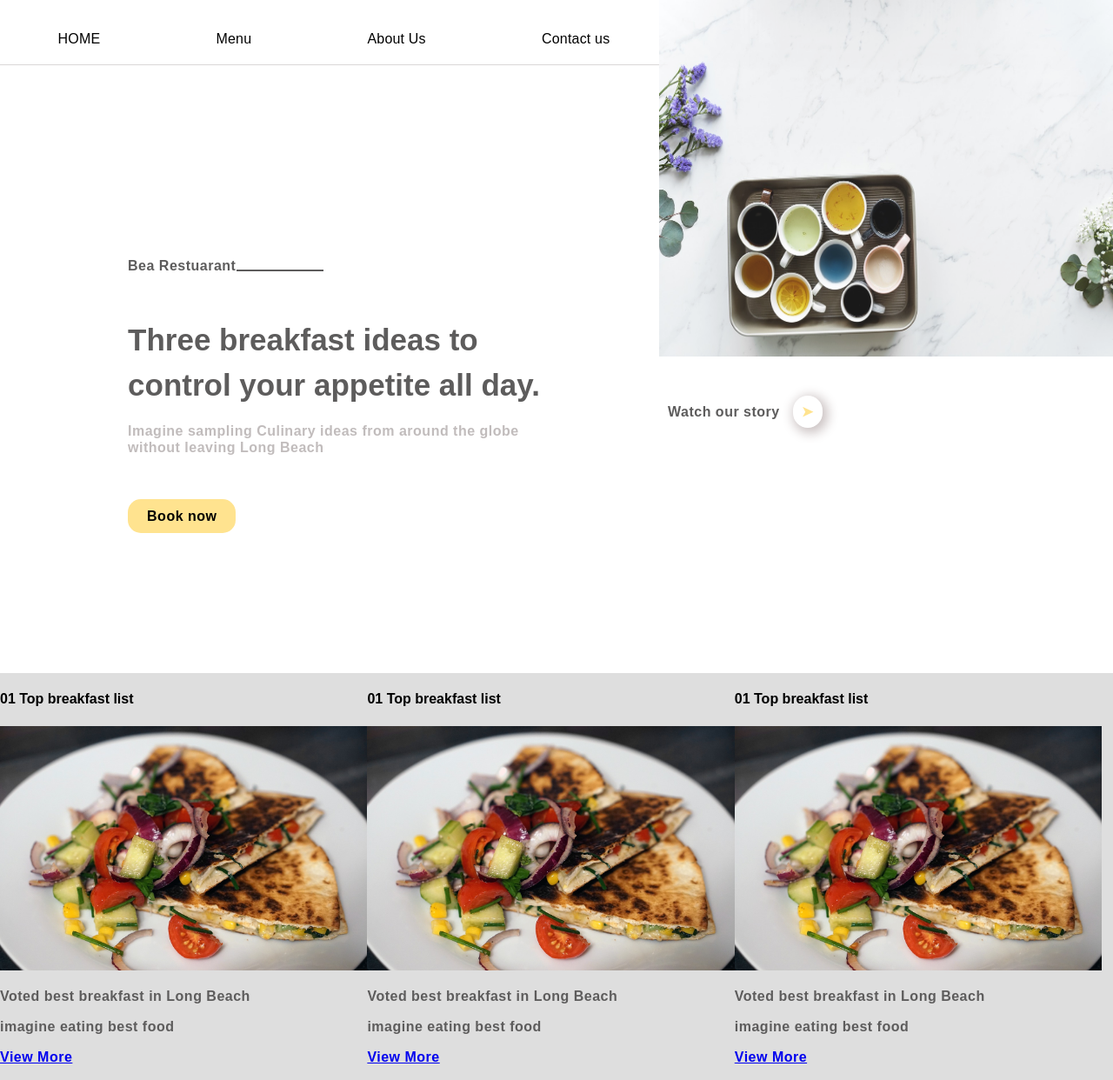
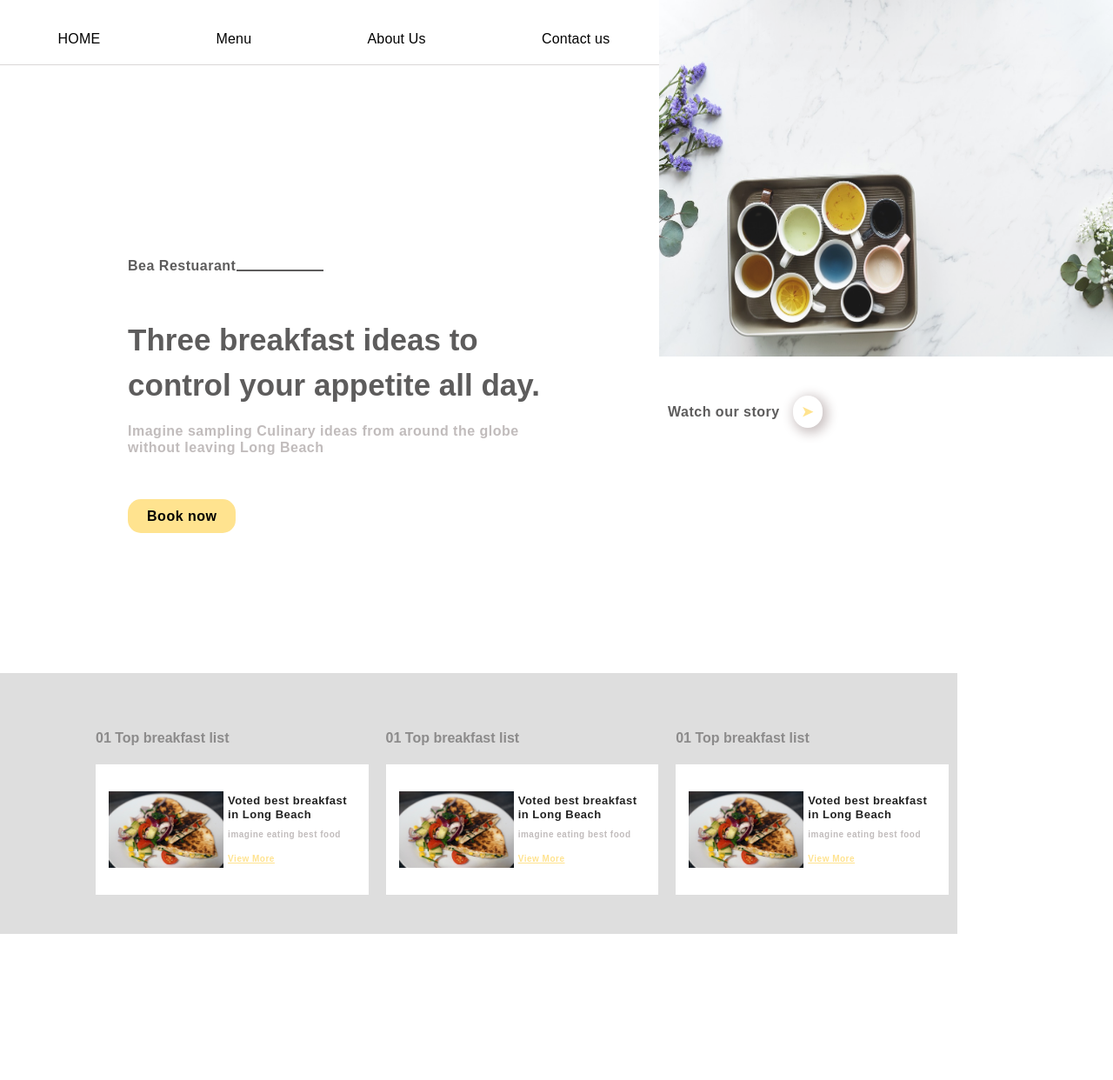
Before and after one commit to colorlessenergy/bea-restaurant, a Jekyll site: the page built from index.html, in a window 1280 px wide. Shown: the whole page at 87% size. Built offline with Jekyll 4.4.1, drawn with Linux system fonts in a browser that asks for light colours; after the commit the page ends 1074 px from its top, so only the background shows below that.

Commit message:
finish layout on home screen

```diff
--- a/index.html
+++ b/index.html
@@ -43,35 +43,35 @@ title: Home
 </div>
 <section class="carousel">
   <div class="carousel__card">
-    <h4>01 Top breakfast list</h4>
-    <div>
-      <img class="carousel__img" src="images/quesadilla.jpg" alt="quesadilla food">
+    <h4 class="carousel__title">01 Top breakfast list</h4>
+    <div class="carousel-modal">
+      <img class="carousel-modal__img" src="images/quesadilla.jpg" alt="quesadilla food">
       <div>
-        <p>Voted best breakfast in Long Beach</p>
-        <p>imagine eating best food</p>
-        <p><a href="#">View More</a></p>
+        <p class="carousel-modal__title">Voted best breakfast in Long Beach</p>
+        <p class="carousel-modal__subtitle">imagine eating best food</p>
+        <p><a class="carousel-modal__link" href="#">View More</a></p>
       </div>
     </div>
   </div>
   <div class="carousel__card">
-    <h4>01 Top breakfast list</h4>
-    <div>
-      <img class="carousel__img" src="images/quesadilla.jpg" alt="quesadilla food">
+    <h4 class="carousel__title">01 Top breakfast list</h4>
+    <div class="carousel-modal">
+      <img class="carousel-modal__img" src="images/quesadilla.jpg" alt="quesadilla food">
       <div>
-        <p>Voted best breakfast in Long Beach</p>
-        <p>imagine eating best food</p>
-        <p><a href="#">View More</a></p>
+        <p class="carousel-modal__title">Voted best breakfast in Long Beach</p>
+        <p class="carousel-modal__subtitle">imagine eating best food</p>
+        <p><a class="carousel-modal__link" href="#">View More</a></p>
       </div>
     </div>
   </div>
   <div class="carousel__card">
-    <h4>01 Top breakfast list</h4>
-    <div>
-      <img class="carousel__img" src="images/quesadilla.jpg" alt="quesadilla food">
+    <h4 class="carousel__title">01 Top breakfast list</h4>
+    <div class="carousel-modal">
+      <img class="carousel-modal__img" src="images/quesadilla.jpg" alt="quesadilla food">
       <div>
-        <p>Voted best breakfast in Long Beach</p>
-        <p>imagine eating best food</p>
-        <p><a href="#">View More</a></p>
+        <p class="carousel-modal__title">Voted best breakfast in Long Beach</p>
+        <p class="carousel-modal__subtitle">imagine eating best food</p>
+        <p><a class="carousel-modal__link" href="#">View More</a></p>
       </div>
     </div>
   </div>
```
Also changed, not shown: _includes/css/module.css (+44 -2 lines), 2 other files.
